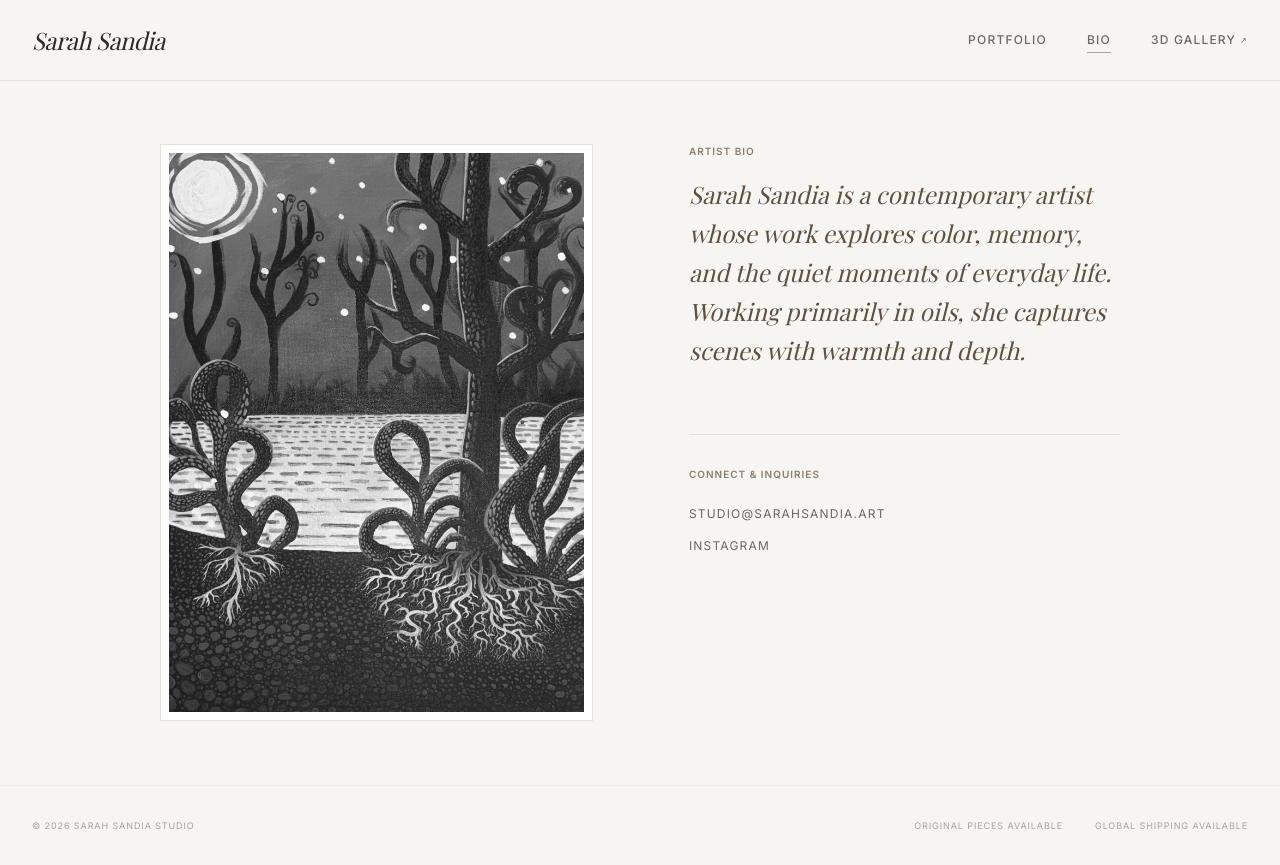
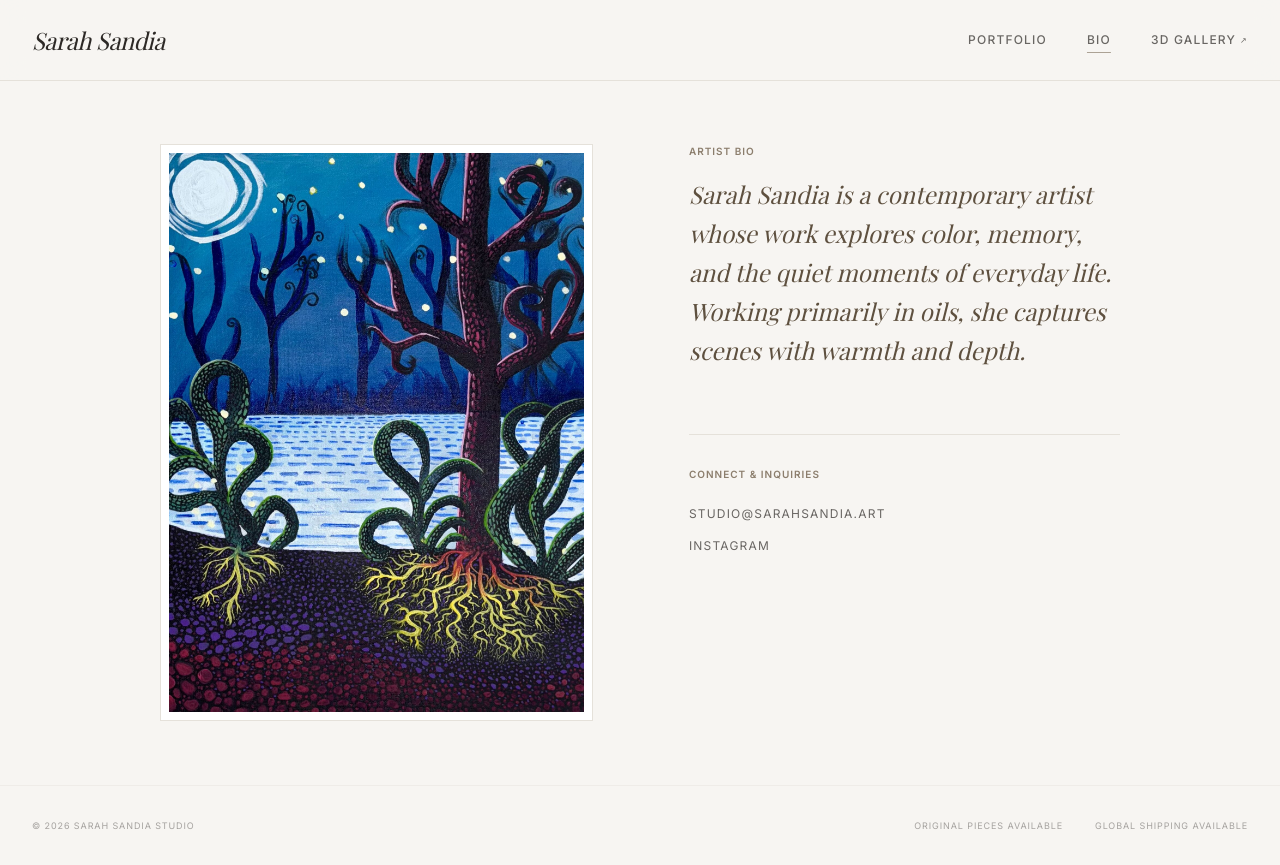
Before and after one commit to Msap96/Sarah-Gallery, a React (Vite) app: page /about in a window 1280 px wide. Built offline with nearby package versions, Linux system fonts and the light colour scheme; a web font is replaced by a local one.

Commit message:
bio photo no longer grayscale

```diff
--- a/src/pages/About.tsx
+++ b/src/pages/About.tsx
@@ -16,7 +16,7 @@
         <img
           src={artistInfo.portraitUrl}
           alt={artistInfo.name}
-          className="w-full h-full object-cover filter grayscale opacity-90"
+          className="w-full h-full object-cover"
         />
       </motion.div>
       <motion.div
```
